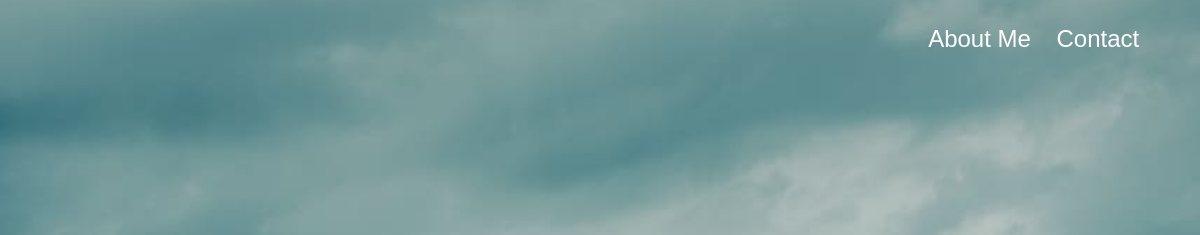
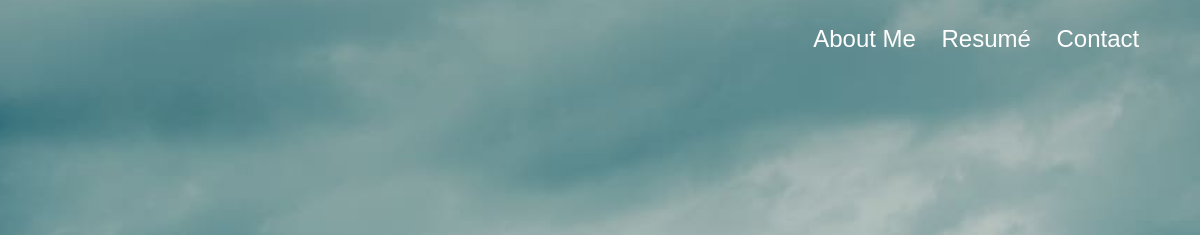
Before and after one commit to lincarl1/lincarl1.github.io, a plain HTML site: page index.html in a window 1280 px wide. Shown: the top 235 px of the page, 80-1280 px from the left. Drawn offline with nearby package versions, Linux system fonts and the light colour scheme.

Commit message:
Update index.html

```diff
--- a/index.html
+++ b/index.html
@@ -21,6 +21,9 @@
               <ul class="navbar-nav">
                 <li class="nav-item">
                     <a class="nav-link" href="#about-me-element">About Me</a>
+                </li>
+                <li class="nav-item">
+                    <a class="nav-link" href="resume/Professional Resume 2.0.pdf">Resumé</a>
                 </li>
                 <li class="nav-item">
                     <a class="nav-link" href="#footer-element">Contact</a>
```
